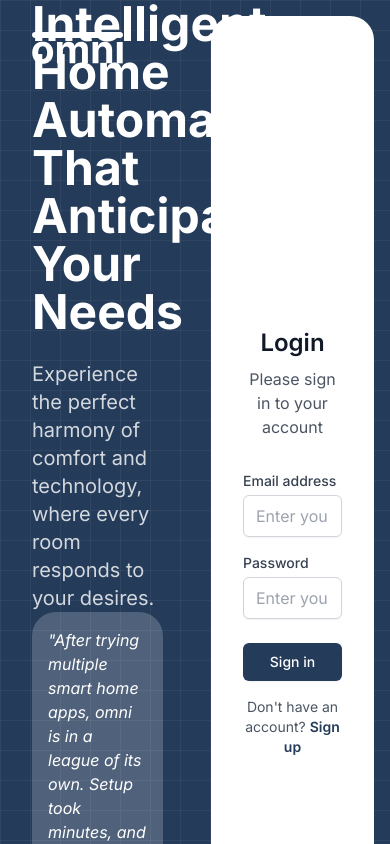
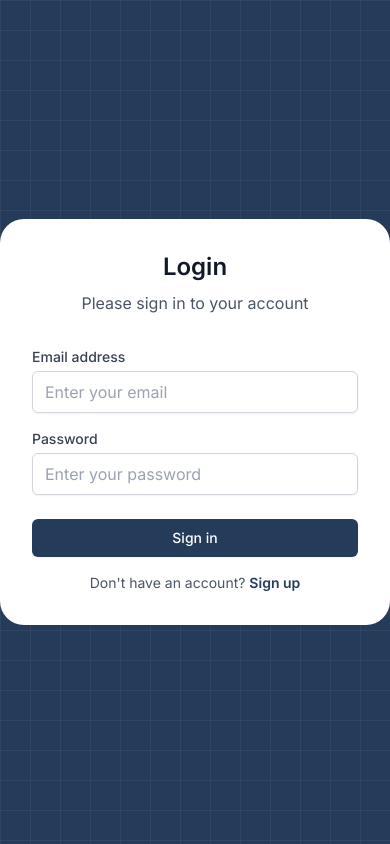
Before and after one commit to towaquimbayo/Omni, a React (Vite) app in the folder frontend/: page /login in a window 390 px wide. Shown: the top 844 px of the page. Built offline with nearby package versions, Linux system fonts and the light colour scheme.

Commit message:
Made app responsive

```diff
--- a/frontend/src/components/Navbar.tsx
+++ b/frontend/src/components/Navbar.tsx
@@ -12,15 +12,15 @@
   };
 
   return (
-    <nav className="sticky bottom-6 max-w-[1800px] mx-auto">
+    <nav className="sticky bottom-6 max-w-[1800px] mx-auto px-4 md:px-8">
       <div className="w-full bg-[#f8f8f8] shadow-sm rounded-full flex justify-between items-center p-2">
         <img
           src="../assets/primary_logo_dark.svg"
           alt="Omni"
-          className="h-6 pl-6 w-auto cursor-pointer"
+          className="h-4 md:h-6 pl-6 w-auto cursor-pointer"
           onClick={() => navigate("/")}
         />
-        <div className="flex gap-12">
+        <div className="flex gap-4 md:gap-12">
           <Link className={isPageActive("/")} to="/">
             Rooms
           </Link>
@@ -34,13 +34,13 @@
             Logout
           </Link>
         </div>
-        <div className="flex justify-between items-center gap-2 p-2 pr-4 bg-white rounded-full">
+        <div className="flex justify-between items-center gap-2 p-2 md:pr-4 bg-white rounded-full">
           <img
             src="https://api.dicebear.com/8.x/avataaars/svg?seed=Whiskers"
             alt="Profile Image"
             className="w-10 h-10 rounded-full bg-[#f8f8f8]"
           />
-          <div className="flex flex-col">
+          <div className="hidden md:flex flex-col">
             <span className="text-sm text-gray-500">@elmoworld</span>
             <span className="font-semibold">Elmo World</span>
           </div>
--- a/frontend/src/pages/Login.tsx
+++ b/frontend/src/pages/Login.tsx
@@ -13,7 +13,7 @@
   return (
     <Layout title="Login">
       <div
-        className="min-h-screen flex bg-primary"
+        className="min-h-screen flex flex-col md:flex-row justify-center md:justify-normal bg-primary"
         style={{
           backgroundImage: `
             linear-gradient(to right, rgba(255,255,255,0.05) 1px, transparent 1px),
@@ -23,7 +23,7 @@
         }}
       >
         {/* Left Half - Blue Background */}
-        <div className="w-1/2 relative flex flex-col">
+        <div className="hidden md:flex w-full md:w-1/2 relative flex-col">
           {/* Logo */}
           <div className="absolute top-8 left-8">
             <img src="../assets/primary_logo_light.svg" alt="Omni" className="h-8 w-auto" />
@@ -31,10 +31,10 @@
 
           {/* Centered Content */}
           <div className="flex-1 flex flex-col justify-center px-8">
-            <h2 className="text-5xl font-bold text-white mb-6">
+            <h2 className="text-4xl md:text-5xl font-bold text-white mb-6">
               Intelligent Home Automation That Anticipates Your Needs
             </h2>
-            <p className="text-xl text-white/80">
+            <p className="text-lg md:text-xl text-white/80">
               Experience the perfect harmony of comfort and technology, where every room responds to your desires.
             </p>
           </div>
@@ -61,7 +61,7 @@
         </div>
 
         {/* Right Half - Login Form */}
-        <div className="w-1/2 flex items-center justify-center m-4 rounded-3xl bg-white">
+        <div className="w-full md:w-1/2 flex items-center justify-center m-0 md:m-4 rounded-3xl bg-white">
           <div className="max-w-md w-full space-y-8 p-8">
             <div>
               <h1 className="text-2xl font-semibold text-center text-gray-900">Login</h1>
--- a/frontend/src/pages/Signup.tsx
+++ b/frontend/src/pages/Signup.tsx
@@ -13,7 +13,7 @@
   return (
     <Layout title="Signup">
       <div
-        className="min-h-screen flex bg-primary"
+        className="min-h-screen flex flex-col md:flex-row justify-center md:justify-normal bg-primary"
         style={{
           backgroundImage: `
             linear-gradient(to right, rgba(255,255,255,0.05) 1px, transparent 1px),
@@ -23,7 +23,7 @@
         }}
       >
         {/* Left Half - Blue Background */}
-        <div className="w-1/2 relative flex flex-col">
+        <div className="hidden md:flex w-full md:w-1/2 relative flex-col">
           {/* Logo */}
           <div className="absolute top-8 left-8">
             <img src="../assets/primary_logo_light.svg" alt="Omni" className="h-8 w-auto" />
@@ -31,10 +31,10 @@
 
           {/* Centered Content */}
           <div className="flex-1 flex flex-col justify-center px-8">
-            <h2 className="text-5xl font-bold text-white mb-6">
+            <h2 className="text-4xl md:text-5xl font-bold text-white mb-6">
               Intelligent Home Automation That Anticipates Your Needs
             </h2>
-            <p className="text-xl text-white/80">
+            <p className="text-lg md:text-xl text-white/80">
               Experience the perfect harmony of comfort and technology, where every room responds to your desires.
             </p>
           </div>
@@ -61,7 +61,7 @@
         </div>
 
         {/* Right Half - Signup Form */}
-        <div className="w-1/2 flex items-center justify-center m-4 rounded-3xl bg-white">
+        <div className="w-full md:w-1/2 flex items-center justify-center m-0 md:m-4 rounded-3xl bg-white">
           <div className="max-w-md w-full space-y-8 p-8">
             <div>
               <h1 className="text-2xl font-semibold text-center text-gray-900">Create Account</h1>
```
